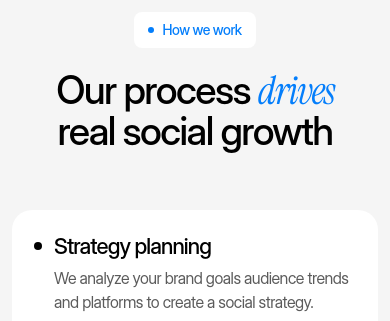
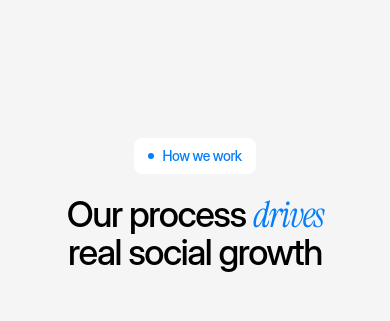
Before and after one commit to Hakam02-doom/viralup-new, a React (Vite) app: page / in a window 390 px wide. Shown: the part 1109-1430 px from the top of the page. Built offline with nearby package versions, Linux system fonts and the light colour scheme; a web font is replaced by a local one.

Commit message:
Match desktop and mobile section spacing

```diff
--- a/src/styles.css
+++ b/src/styles.css
@@ -499,7 +499,7 @@ textarea:focus-visible {
 
 .hero {
   position: relative;
-  min-height: 1263px;
+  min-height: 1305px;
   padding-top: 132px;
   background: var(--canvas);
 }
@@ -731,6 +731,7 @@ textarea:focus-visible {
 }
 
 .process-section {
+  height: 856px;
   min-height: 856px;
   padding-top: 64px;
   padding-bottom: 64px;
@@ -2692,8 +2693,9 @@ textarea:focus-visible {
 }
 
 .site-footer {
+  min-height: 489px;
   margin-bottom: 32px;
-  padding: 52px 42px 28px;
+  padding: 64px 42px 28px;
   border-radius: var(--radius-panel);
   background: white;
 }
@@ -3058,7 +3060,7 @@ textarea:focus-visible {
   .button.header-cta { padding-inline: 12px; font-size: 13px; }
   .header-logo { gap: 7px; font-size: 21px; }
   .header-logo svg { flex-basis: 20px; width: 20px; height: 20px; }
-  .hero { min-height: 970px; }
+  .hero { min-height: 1183px; }
   .hero::before { top: 48px; width: 760px; height: 500px; }
   .hero h1 { width: calc(100% - 30px); font-size: 43px; line-height: 0.99; }
   .hero-actions { width: calc(100% - 32px); }
@@ -3072,36 +3074,64 @@ textarea:focus-visible {
   .phone-island { top: 12px; width: 82px; height: 21px; }
   .partners { margin-top: 4px; }
   .section { padding-top: 104px; }
-  .section-title { width: calc(100% - 30px); font-size: 39px; }
-  .process-section { min-height: 1030px; padding-top: 64px; padding-bottom: 64px; }
+  .section-title {
+    width: calc(100% - 30px);
+    font-size: 36px;
+    line-height: 37.5px;
+  }
+  .section-title.process-title,
+  .section-title.projects-title,
+  .section-title.services-title,
+  .section-title.about-title,
+  .section-title.pricing-title,
+  .section-title.team-title,
+  .section-title.testimonials-title,
+  .section-title.contact-title {
+    min-height: 0;
+    font-size: 36px;
+    line-height: 37.5px;
+  }
+  .section-title.faq-title {
+    min-height: 0;
+    font-size: 36px;
+    line-height: 38.333px;
+  }
+  .process-section { min-height: 1213px; padding-top: 64px; padding-bottom: 64px; }
   .section-label { font-size: 14px; }
   .process-panel.content-width { width: calc(100% - 24px); padding: 22px; }
   .process-list article { gap: 12px; }
   .process-images { min-height: 300px; }
   .process-images img { width: 190px; height: 145px; }
   .process-images img:last-child { right: -2px; }
-  .projects-section { min-height: 1880px; }
+  .projects-section { min-height: 2429px; padding-top: 64px; padding-bottom: 64px; }
   .project-grid.content-width { width: calc(100% - 24px); }
   .project-media { height: 280px; }
   .project-caption { min-height: 145px; }
   .stat-row strong { font-size: 39px; }
-  .services-section { min-height: 0; }
+  .section.about-section { min-height: 1788px; padding-block: 64px; }
+  .about-copy { gap: 30px; }
+  .services-section { min-height: 2323px; padding-top: 64px; padding-bottom: 64px; }
   .services-grid.content-width { grid-template-columns: 1fr; width: calc(100% - 24px); }
   .service-card { min-height: 190px; }
-  .pricing-section { min-height: 0; }
-  .pricing-wrap.content-width { width: calc(100% - 24px); }
-  .plan-card { height: auto; min-height: 648px; padding: 22px; }
+  .pricing-section { min-height: 1678px; padding: 64px 0 61px; }
+  .pricing-wrap.content-width { width: calc(100% - 24px); margin-top: 72px; }
+  .plan-card { height: auto; min-height: 641px; padding: 22px; }
   .plan-intro { grid-template-columns: 1fr; gap: 16px; height: auto; min-height: 188px; }
   .price strong { font-size: 39px; }
   .feature-list { grid-template-columns: 1fr; gap: 8px; height: auto; }
-  .call-banner { padding: 26px; }
-  .faq-section { min-height: 1060px; }
-  .faq-card { padding: 12px; }
+  .call-banner { gap: 16px; min-height: 263px; padding: 24px; }
+  .call-banner h3 { font-size: 28px; line-height: 33.6px; }
+  .section.team-section { min-height: 3640px; }
+  .team-card { min-height: 534px; height: 534px; }
+  .section.testimonials-section { min-height: 1272px; padding-bottom: 55px; }
+  .faq-section { min-height: 1160px; }
+  .faq-card { height: 786px; padding: 12px; }
   .faq-item button span { font-size: 16px; }
   .faq-contact { grid-template-columns: 42px 1fr; }
   .faq-contact .button { grid-column: 1 / -1; width: 100%; }
+  .section.contact-section { min-height: 902px; padding-bottom: 59px; }
   .subscribe-form { width: calc(100% - 40px); }
-  .site-footer { width: calc(100% - 24px); padding: 34px 24px 22px; }
+  .site-footer { width: calc(100% - 24px); min-height: 863px; padding: 64px 24px 22px; }
   .footer-grid { grid-template-columns: 1fr 1fr; gap: 34px 24px; }
   .footer-bottom { flex-direction: column; gap: 8px; }
 }
```
